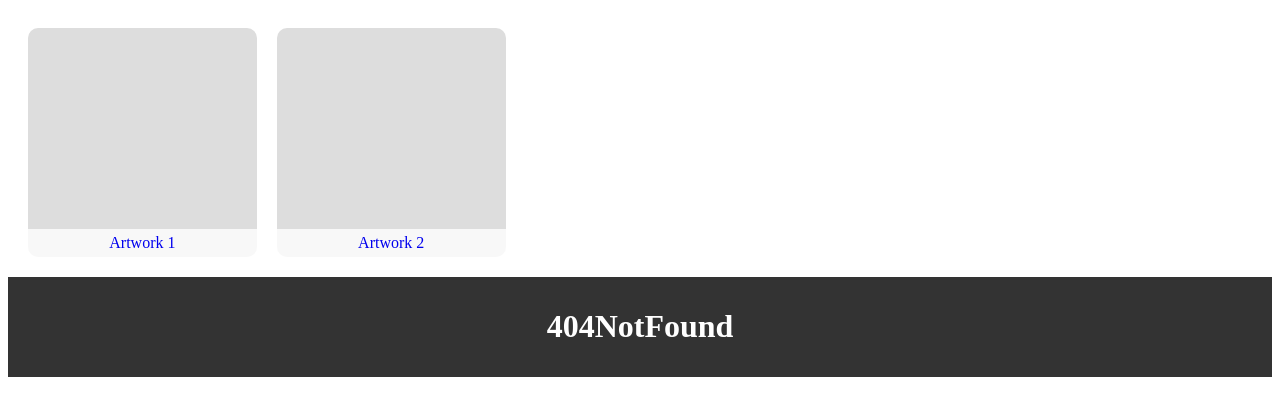
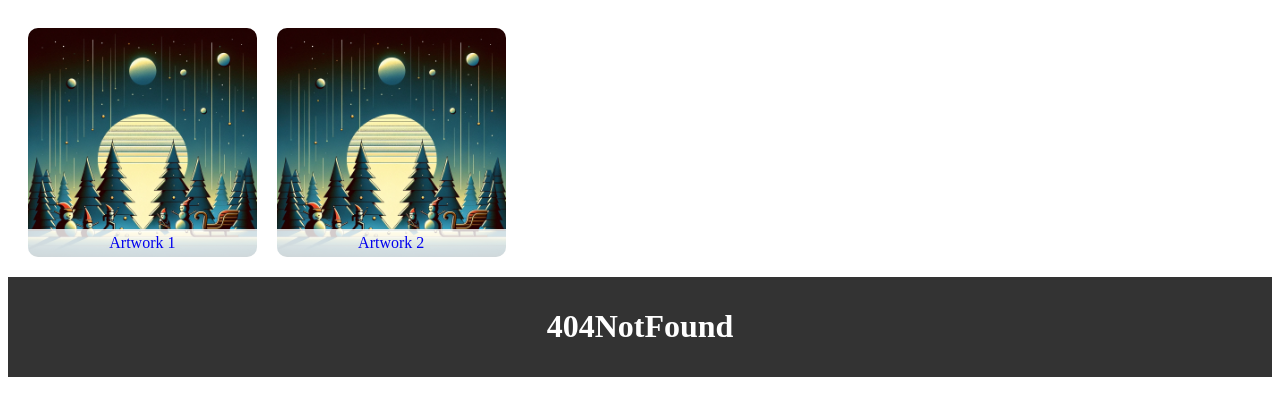
Before and after one commit to csci5117s24/project-1-404notfound, a Flask app: page / in a window 1280 px wide. Shown: the part 138-554 px from the top of the page. Run offline with Flask 3, Linux system fonts and the light colour scheme; some web fonts are replaced.

Commit message:
Add the grid image

```diff
--- a/app.py
+++ b/app.py
@@ -39,7 +39,7 @@ def home():
 
 @app.route('/art/<id>')
 def art(id):
-    return render_template('art_page.html', art_id=id)
+    return render_template('art_page.html', session=session.get("user"), art_id=id)
 
 @app.route("/user_profile")
 def user_profile():
@@ -64,6 +64,7 @@ def user_profile():
 
 @app.route("/login")
 def login():
+    print("here")
     return oauth.auth0.authorize_redirect(
         redirect_uri=url_for("callback", _external=True)
     )
--- a/templates/base.html
+++ b/templates/base.html
@@ -44,9 +44,11 @@
         }
         .grid-item {
             background-color: #ddd; /* Placeholder for images, replace or remove with actual images */
-            padding-bottom: 100%; /* This creates a square aspect ratio */
             position: relative;
+            height: auto;
+            flex-direction: column; /* Stack children vertically */
             border-radius: 10px; /* Adds rounded corners */
+            display: flex;
         }
         .image-name {
             position: absolute;
@@ -126,6 +128,12 @@
             max-width: 50%; /* Limits image width to half of the .art-item container */
             height: auto; /* Maintains aspect ratio */
             border-radius: 25px; /* Optional: Adds rounded corners to the image */
+        }
+        .art-image-in-grid {
+            width: 100%; /* Makes the image take the full width of its container */
+            height: auto; /* Maintains the aspect ratio of the image */
+            display: block; /* Removes any default inline spacing */
+            border-radius: 10px; /* Optional: Adds rounded corners to the image */
         }
 
         .art-title {
--- a/templates/home.html
+++ b/templates/home.html
@@ -11,26 +11,29 @@
     // Add more images as needed
   ];
   // Function to create a grid item
-  function createGridItem(name, id) {
+  function createGridItem(name, id, imagePath) {
     const link = document.createElement('a');
     link.href = `/art/${id}`; // Construct the URL with the unique id
     link.className = 'image-link';
     // Create the outer div
     const gridItem = document.createElement('div');
     gridItem.className = 'grid-item';
-
+    // Create the img element for the art image
+    const image = document.createElement('img');
+    image.src = "{{ url_for('static', filename='images/sample.png') }}"; // Set the image source to the provided imagePath
+    image.alt = name; // Use the art name as the alt text for accessibility
+    image.className = 'art-image-in-grid'; // Optional: add a class for styling the image
     // Create the inner div for the image name
     const imageName = document.createElement('div');
     imageName.className = 'image-name';
     imageName.textContent = name;
-
-    // Append the image name div to the grid item div
+    // Append the image and image name div to the grid item div
+    gridItem.appendChild(image);
     gridItem.appendChild(imageName);
     link.appendChild(gridItem);
-
     // Return the complete grid item
     return link;
-  }
+}
 
   // Get the container element
   const container = document.getElementById('gridContainer');
```
